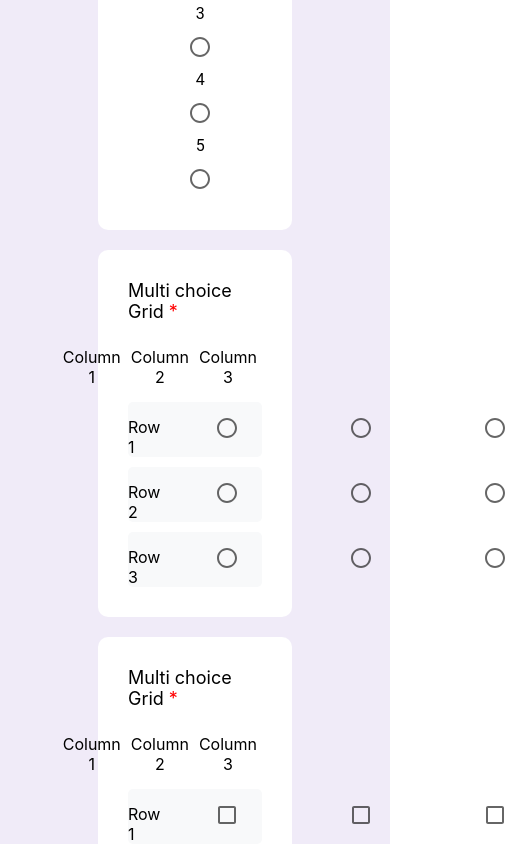
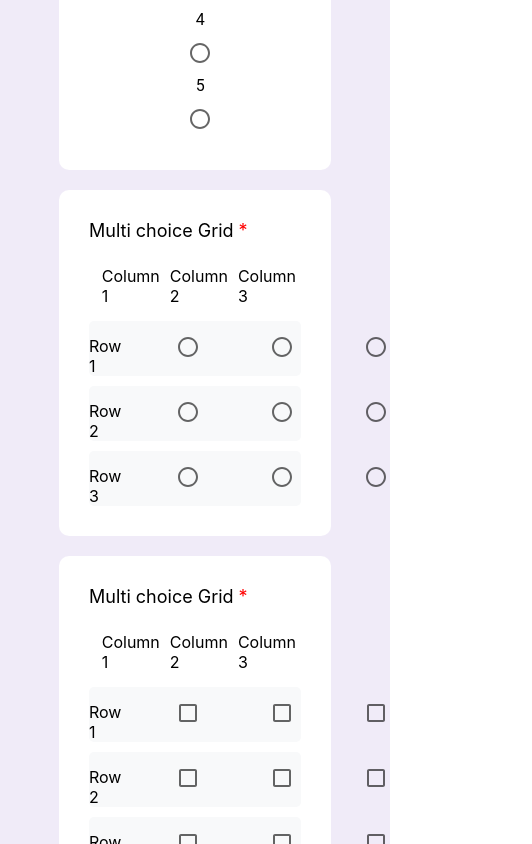
Before and after one commit to yashverma03/google-form, a React (Create React App) app: page / in a window 390 px wide. Shown: the part 1922-2766 px from the top of the page, 532 px wide, since content can reach past the window. Built offline with nearby package versions, Linux system fonts and the light colour scheme.

Commit message:
added media query

```diff
--- a/src/App.css
+++ b/src/App.css
@@ -1,6 +1,10 @@
 .app {
   z-index: -1;
   background-color: #f0ebf8;
+  align-items: center;
   padding: 3px 20% 1px 20%;
-  align-items: center;
+
+  @media (max-width: 800px) {
+    padding: 3px 10% 1px 10%;
+  }
 }
--- a/src/components/styles/MultiChoiceGrid.css
+++ b/src/components/styles/MultiChoiceGrid.css
@@ -24,7 +24,7 @@
 .multi-choice-grid-column {
   flex-basis: 120px;
   padding: 5px;
-  text-align: center;
+  text-align: left;
 }
 
 .multi-choice-grid-rows {
@@ -55,5 +55,9 @@
   margin-right: 30px;
   display: flex;
   justify-content: space-between;
-  gap: 60px;
+  gap: 70px;
+
+  @media (max-width: 900px) {
+    gap: 20px;
+  }
 }
```
